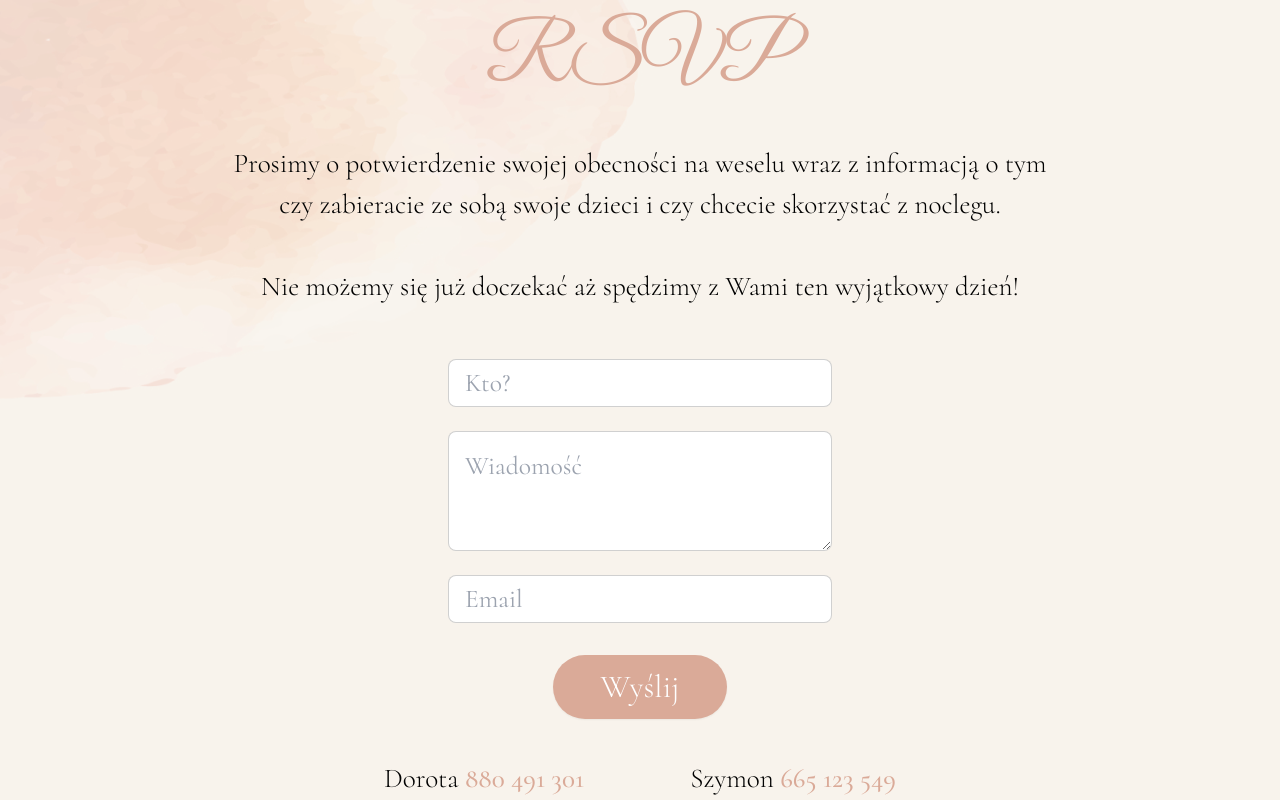
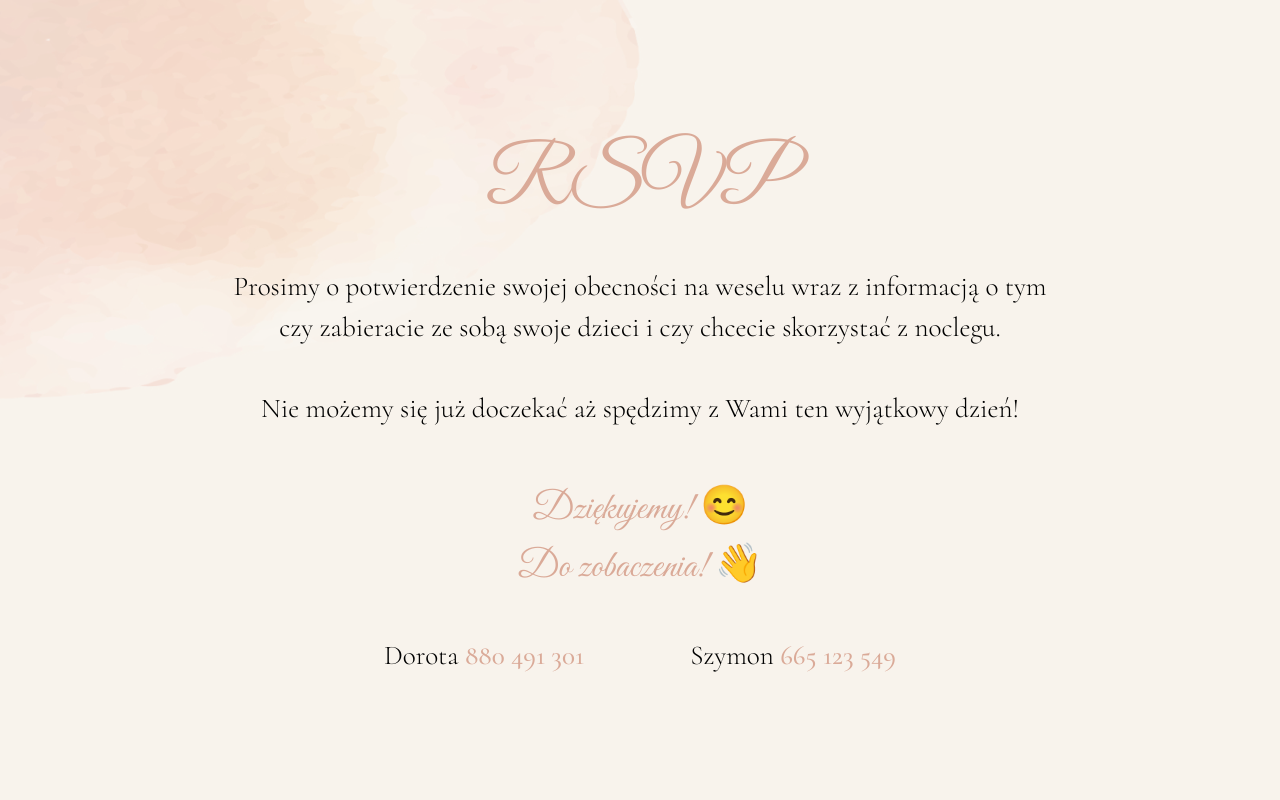
Before and after one commit to Milszym/wedding-web, a React (Create React App) app: page / in a window 1280 px wide. Both pictures are taken after a click on the button "Wyślij". Shown: the part 4000-4800 px from the top of the page. Built offline with nearby package versions, Linux system fonts and the light colour scheme.

Commit message:
Allow sending emails

```diff
--- a/package.json
+++ b/package.json
@@ -9,8 +9,10 @@
     "@types/node": "^16.18.121",
     "@types/react": "^18.3.12",
     "@types/react-dom": "^18.3.1",
+    "emailjs-com": "^3.2.0",
     "react": "^18.3.1",
     "react-dom": "^18.3.1",
+    "react-hot-toast": "^2.5.1",
     "react-scripts": "5.0.1",
     "typescript": "^4.9.5",
     "web-vitals": "^2.1.4"
--- a/src/App.tsx
+++ b/src/App.tsx
@@ -7,8 +7,12 @@ import { Faq } from './ui/sections/faq/Faq';
 import { WeddingWitnesses } from './ui/sections/weddingWitnesses/WeddingWitnesses';
 import { Memories } from './ui/sections/memories/Memories';
 import { Rsvp } from './ui/sections/rsvp/Rsvp';
+import { Toaster } from 'react-hot-toast';
+import emailjs from "emailjs-com";
 
 export const MARRIAGE_DATE: Date = new Date(2025, 6, 12, 16, 30, 0, 0)
+
+export const USER_ID = 'KvoQmT_FIJQvcZXYN'
 
 function App() {
 
@@ -18,6 +22,7 @@ function App() {
 
   useEffect(() => {
     handleThemeChange("pantone")
+    emailjs.init(USER_ID);
   }, [])
 
   return (
@@ -30,6 +35,7 @@ function App() {
         <WeddingWitnesses />
         <Memories />
         <Rsvp />
+        <Toaster />
       </div>
     </div>
   );
--- a/src/ui/sections/rsvp/Rsvp.tsx
+++ b/src/ui/sections/rsvp/Rsvp.tsx
@@ -1,10 +1,55 @@
+import { useState } from "react";
 import { PeachButton } from "../../common/PeachButton"
 import "./rsvp.css"
+import emailjs from "emailjs-com";
+import toast from "react-hot-toast";
+
+const toastStyle = {
+    fontFamily: 'Cormorant'
+}
 
 export const Rsvp = () => {
 
-    const sendEmail = () => {
-        alert("Jeszcze nie działa. Niestety - musisz zadzwonić hehe")
+    const [who, setWho] = useState('')
+    const [message, setMessage] = useState('')
+    const [email, setEmail] = useState('')
+    const [emailSent, setEmailSent] = useState(false)
+
+    const sendEmail = async () => {
+        const serviceID = 'service_d4bc9kv';
+        const templateID = 'template_ri7qxkn';
+        const templateParams = {
+            the_from: who,
+            the_email: email,
+            the_message: message,
+        };
+
+        try {
+            const response = await emailjs.send(serviceID, templateID, templateParams);
+            console.log('Email successfully sent', response.status, response.text);
+            toast.success('Pomyślnie wysłano wiadomość. Dziękujemy i do zobaczenia!', {
+                style: toastStyle
+            });
+            setEmailSent(true)
+        } catch (error) {
+            toast.error('Niestety nie udało się wysłać wiadomości. Spróbuj później lub zadzwoń do nas osobiście :)', {
+                style: toastStyle
+            });
+            console.error('Could not send email', error);
+            alert
+        }
+    }
+
+    const onWhoChanged = (newWho: string) => {
+        setWho(newWho)
+    }
+
+    const onMessageChanged = (newMessage: string) => {
+        setMessage(newMessage)
+    }
+
+    const onEmailChanged = (newEmail: string) => {
+        setEmail(newEmail)
     }
 
     return <section
@@ -16,20 +61,25 @@ export const Rsvp = () => {
             <br /><br />
             Nie możemy się już doczekać aż spędzimy z Wami ten wyjątkowy dzień!
         </div><br />
-
+        {!emailSent ? <>
             <div className="rsvpInputs">
-            <input type="text" placeholder="Kto?"
+                <input type="text" placeholder="Kto?" onChange={(event) => onWhoChanged(event.target.value)}
                     className="rsvpInputText input input-bordered" />
                 <br />
-            <textarea className="rsvpInputText textarea textarea-bordered" placeholder="Wiadomość" />
+                <textarea className="rsvpInputText textarea textarea-bordered" placeholder="Wiadomość"
+                    onChange={(event) => onMessageChanged(event.target.value)} />
                 <br />
-            <input type="text" placeholder="Email"
+                <input type="email" placeholder="Email"
+                    onChange={(event) => onEmailChanged(event.target.value)}
                     className="rsvpInputText input input-bordered" />
             </div>
             <div className="rsvpButton">
                 <PeachButton text="Wyślij" onClick={sendEmail} />
             </div>
-        <br/>
+        </> : <div className="rsvpThankYouTitle">
+            Dziękujemy! 😊 <br/>Do zobaczenia! 👋
+        </div>}
+        <br />
         <div className="rsvpOurContacts">
             <div className="rsvpOurContact">
                 Dorota <PhoneNumber phoneNumber="880 491 301" />
--- a/src/ui/sections/rsvp/rsvp.css
+++ b/src/ui/sections/rsvp/rsvp.css
@@ -62,6 +62,10 @@
     cursor: pointer;
 }
 
+.rsvpThankYouTitle {
+    font-size: clamp(1rem, 3vw, 6rem);
+}
+
 @media(max-width: 768px) {
     .rsvpContent {
         background-image: url('/public/images/peach_background_30.png');
@@ -87,6 +91,10 @@
         width: 90vw;
     }
 
+    .rsvpThankYouTitle {
+        font-size: clamp(1rem, 10vw, 6rem);
+    }
+
     .rsvpOurContact {
         font-size: 1.3em;
     }
```
Also changed, not shown: 1 other file (tests, documents, lock files or other folders). Lines whose indentation alone changed are shown as unchanged.
